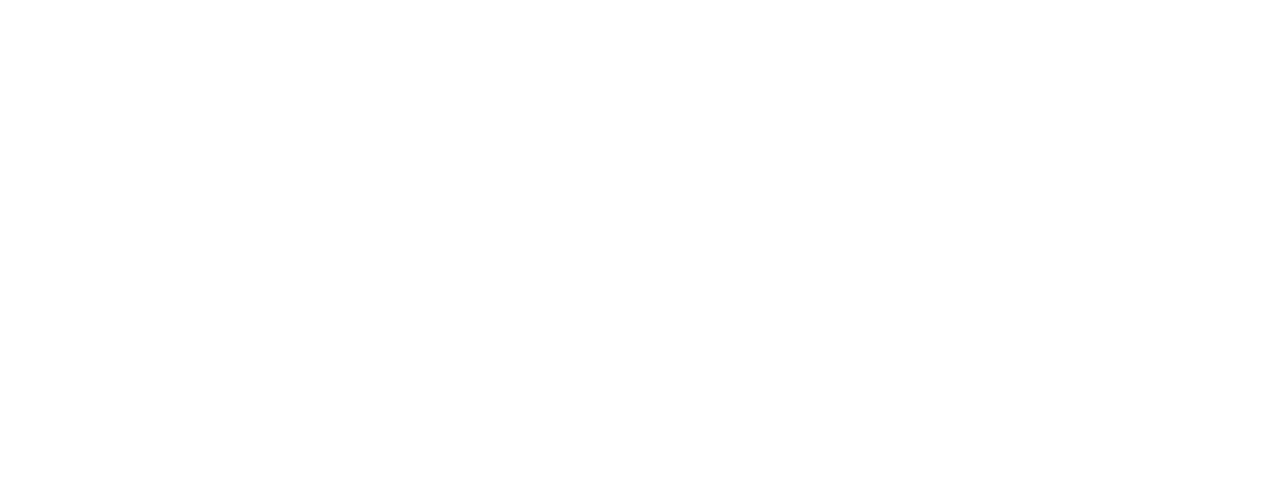
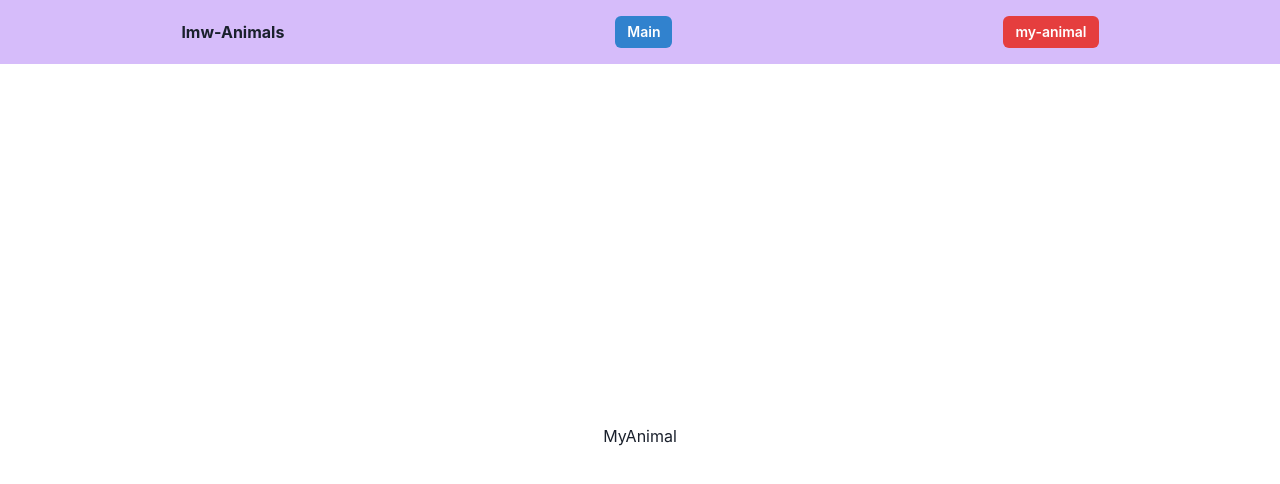
Before and after one commit to minoong/blockchain, a React (Create React App) app in the folder web3-nft-frontend/: page /my-animal in a window 1280 px wide. Before the commit this address had no page. Shown: the top 484 px of the page. Built offline with nearby package versions, Linux system fonts and the light colour scheme; what web3 would draw is missing.

Commit message:
feat : implements Layout

```diff
--- a/web3-nft-frontend/src/App.tsx
+++ b/web3-nft-frontend/src/App.tsx
@@ -1,6 +1,8 @@
 import React, { FC, useEffect, useState } from 'react';
 import { BrowserRouter, Routes, Route } from 'react-router-dom';
+import Layout from './components/Layout';
 import Main from './routes/main';
+import MyAnimal from './routes/MyAnimal';
 
 const App: FC = () => {
  const [account, setAccount] = useState<string>('');
@@ -24,9 +26,12 @@
  }, []);
  return (
   <BrowserRouter>
-   <Routes>
-    <Route path='/' element={<Main account={account} />} />
-   </Routes>
+   <Layout>
+    <Routes>
+     <Route path='/' element={<Main account={account} />} />
+     <Route path='my-animal' element={<MyAnimal account={account} />} />
+    </Routes>
+   </Layout>
   </BrowserRouter>
  );
 };
--- /dev/null
+++ b/web3-nft-frontend/src/components/Layout.tsx
@@ -0,0 +1,30 @@
+import { Box, Button, Flex, Stack, Text } from '@chakra-ui/react';
+import React from 'react';
+import { Link } from 'react-router-dom';
+
+const Layout: React.FC = ({ children }) => {
+ return (
+  <Stack h='100vh'>
+   <Flex bg='purple.200' p={4} justifyContent='space-around' alignItems='center'>
+    <Box>
+     <Text fontWeight='bold'>lmw-Animals</Text>
+    </Box>
+    <Link to='/'>
+     <Button size='sm' colorScheme='blue'>
+      Main
+     </Button>
+    </Link>
+    <Link to='my-animal'>
+     <Button size='sm' colorScheme='red'>
+      my-animal
+     </Button>
+    </Link>
+   </Flex>
+   <Flex direction='column' h='full' justifyContent='center' alignItems='center'>
+    {children}
+   </Flex>
+  </Stack>
+ );
+};
+
+export default Layout;
--- /dev/null
+++ b/web3-nft-frontend/src/routes/MyAnimal.tsx
@@ -0,0 +1,11 @@
+import React from 'react';
+
+interface MyAnimalProps {
+ account: string;
+}
+
+const MyAnimal: React.FC<MyAnimalProps> = ({ account }) => {
+ return <div>MyAnimal</div>;
+};
+
+export default MyAnimal;
```
